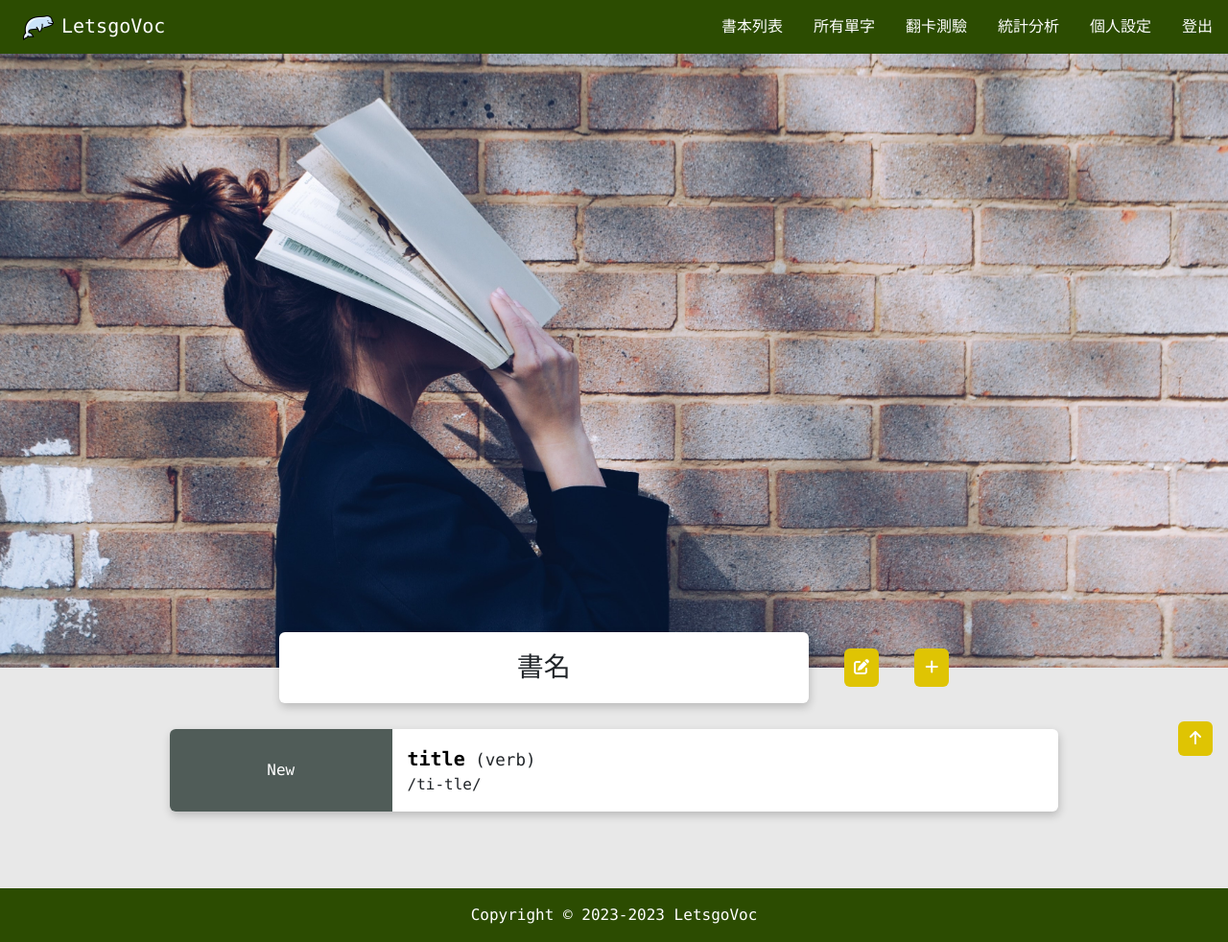
After one commit to jinny8813/VocaBud, a CodeIgniter 4 app: the page made by app/Views/pages/book_per.php in a window 1280 px wide. The commit adds this page. Shown: the whole page at 96% size. Run offline with PHP 8.4 and a stand-in for CodeIgniter, Linux system fonts and the light colour scheme; the template is opened without the code that fills it, so the values that code supplies are empty; some libraries are stand-ins or nearby versions.

Commit message:
per book page

```diff
--- a/app/Config/Routes.php
+++ b/app/Config/Routes.php
@@ -40,7 +40,8 @@ $routes->get('/home', 'UserLogin::home', ['filter' => 'Auth']);
 
 $routes->get('/books', 'Books::index', ['filter' => 'Auth']);
 $routes->get('/books/new', 'Books::create', ['filter' => 'Auth']);
-$routes->post('/books', 'Books::store');
+$routes->post('/books', 'Books::store', ['filter' => 'Auth']);
+$routes->get('/books/(:num)', 'Books::show/$1', ['filter' => 'Auth']);
 
 /*
  * --------------------------------------------------------------------
--- a/app/Views/pages/book_list.php
+++ b/app/Views/pages/book_list.php
@@ -53,7 +53,7 @@
                         </div>
                         <div class="col-9 card-body">
                             <div class="fs-5">
-                                <a href="" class="a_black stretched-link"><?= $row['book_title']?></a>
+                                <a href="<?= base_url('books/'.$row['book_id'])?>" class="a_black stretched-link"><?= $row['book_title']?></a>
                             </div>
                             <p class="ellipsis"><?= $row['book_description']?></p>
                             <div><i class="fa-fw fa-solid fa-swatchbook"></i>999</div>
--- /dev/null
+++ b/app/Views/pages/book_per.php
@@ -0,0 +1,52 @@
+<?= $this->extend("layout/template")?>
+<?= $this->section('content')?>
+<section class="min-vh-100 bg_light">
+    <div class="w-100">
+        <img class="img-fluid" src="<?= base_url('../../public/assets/images/banner.jpg') ?>" alt="">
+    </div>
+    <div class="container">
+        <div class="row justify-content-center">
+            <div class="col-md-8">
+                <div class="position-relative">
+                    <div class="position-absolute top-100 start-50 translate-middle d-flex justify-content-around align-items-center w-100">
+                        <div class="card w-75">
+                            <div class="card-body">
+                                <div class="text-center fs-3">書名</div>
+                            </div>
+                        </div>
+                        <div>
+                            <a href="#" class="btn p-2"><i class="fa-fw fa-solid fa-pen-to-square"></i></a>
+                        </div>
+                        <div>
+                            <a href="<?= base_url('/cards/new') ?>" class="btn p-2"><i class="fa-fw fa-solid fa-plus"></i></a>
+                        </div>
+                    </div>
+                </div>
+            </div>
+        </div>
+    </div>
+    <div class="container py-5">
+        <div class="row justify-content-center my-3">
+            <div class="col-md-10">
+
+                <div class="card mb-3">
+                    <div class="row g-0">
+                        <div class="col-3 d-flex align-items-center justify-content-center bg_dark_blue rounded-start">
+                            <div class="text-center">New</div>
+                        </div>
+                        <div class="col-9 card-body">
+                            <div class="fs-5">
+                                <strong><a href="" class="a_black stretched-link">title</a></strong><small> (verb)</small>
+                            </div>
+                            <div>
+                                /ti-tle/
+                            </div>
+                        </div>
+                    </div>
+                </div>
+
+            </div>
+        </div>
+    </div>
+</section>
+<?= $this->endSection()?>
```
Also changed, not shown: app/Controllers/Books.php (+9 -0 lines), app/Models/CardModel.php (added, +10 -0 lines).
